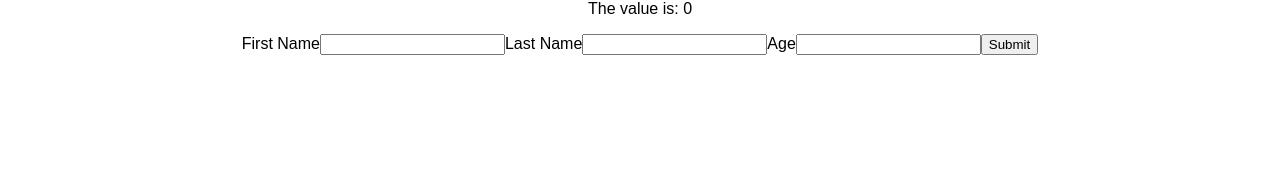
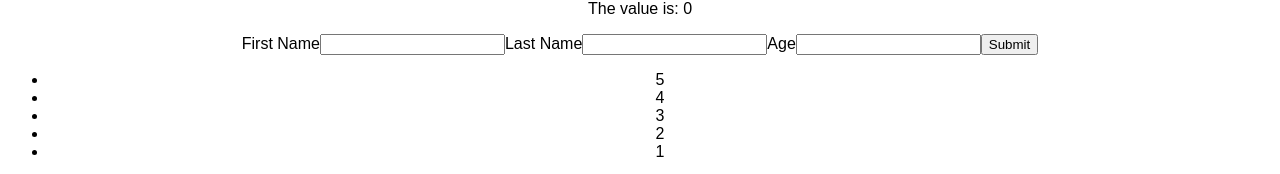
Before and after one commit to oreillyross/React_In_One_Page, a React (Create React App) app: page / in a window 1280 px wide. Shown: the part 640-814 px from the top of the page. Built offline with nearby package versions, Linux system fonts and the light colour scheme.

Commit message:
dealing with mutating arrays in React

```diff
--- a/src/App.js
+++ b/src/App.js
@@ -1,8 +1,9 @@
 // you can directly import css classes, or add the link tag to html file in public dir
 // usually the entry point to your app
 import { useState } from "react";
-import { render } from "react-dom";
 import "./styles.css";
+
+const nums = [1, 2, 3, 4, 5];
 
 const PRODUCTS = [
   { category: "Fruits", price: "$1", stocked: true, name: "Apple" },
@@ -154,6 +155,7 @@ export default function App() {
 
       <Add3Button />
       <ObjectForm />
+      <ListNums nums={nums} />
     </div>
   );
 }
@@ -325,3 +327,18 @@ function ObjectForm() {
     </form>
   );
 }
+
+// The below illustrates how to first copy an array
+// and then to conduct a mutating function on it like
+// reverse, or splice or sort, pop, push etc
+function ListNums({ nums }) {
+  const reversedNums = [...nums].reverse();
+
+  return (
+    <ul>
+      {reversedNums.map((num) => (
+        <li>{num}</li>
+      ))}
+    </ul>
+  );
+}
```
